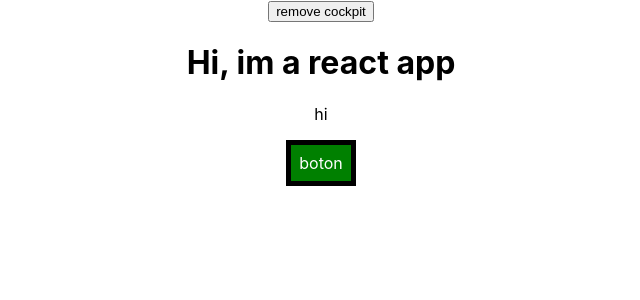
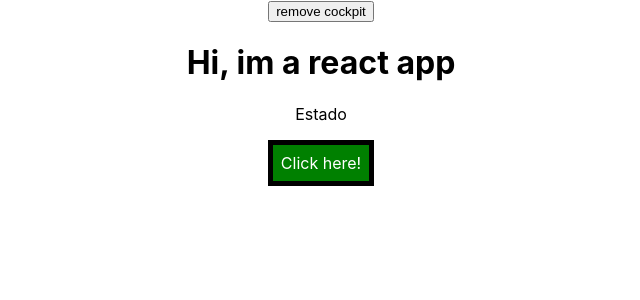
Before and after one commit to eduardobizz97/react-new-udemy, a React (Create React App) app: page / in a window 1280 px wide. Shown: the top 300 px of the page, without its empty margins (319-959 px from the left). Built offline with nearby package versions, Linux system fonts and the light colour scheme.

Commit message:
adding another high order components

```diff
--- a/src/components/Cockpit/Cockpit.js
+++ b/src/components/Cockpit/Cockpit.js
@@ -35,12 +35,12 @@ const Cockpit = props => {
     return (
         <div className={classes.Cockpit}>
             <h1>Hi, im a react app</h1>
-            <p className={assignedClasses.join(' ')}>hi</p>
+            <p className={assignedClasses.join(' ')}>Estado</p>
             <button
                 className={btnClass}
                 // alt={this.state.showPersons}
                 onClick={props.clicked}>
-                boton
+                Click here!
             </button>
         </div>
     );
--- a/src/components/Persons/Person/Person.js
+++ b/src/components/Persons/Person/Person.js
@@ -1,18 +1,26 @@
-import React from 'react';
+import React, { Component } from 'react';
+
+import Aux from '../../../hoc/Aux';
 
 import classes from './Person.module.css';
 
-
-const Person = (props) =>{
-
-
-    return (
-        <div className={classes.Person}>
-            <p onClick={props.click}>Hola {props.name}</p>
-            <p>{props.children}</p>
-            <input type="text" onChange={props.changed} value={props.name}/>
-        </div>
-    );
+class Person extends Component {
+    render() {
+        return (
+            <Aux>
+                <div className={classes.Person}>
+                    <p onClick={this.props.click}>
+                       Name: {this.props.name}
+                    </p>
+                    <p>{this.props.children}</p>
+                    <input
+                        type="text"
+                        onChange={this.props.changed}
+                        value={this.props.name} />
+                </div>
+            </Aux>
+        );
+    }
 }
 
 export default Person;
--- a/src/components/Persons/Persons.js
+++ b/src/components/Persons/Persons.js
@@ -11,8 +11,6 @@ class Persons extends Component {
         }else{
             return false;
         }
-
-        return true;
     }
 
     getSnapshotBeforeUpdate(prevProps, prevState) {
--- a/src/containers/App.js
+++ b/src/containers/App.js
@@ -11,7 +11,7 @@ class App extends Component {
     persons: [
       { id: 'as', name: "Eduardo", edad: 23 },
       { id: '1sad', name: "Vivi", edad: 20 },
-      { id: 'asd', name: "Vivi", edad: 20 },
+      { id: 'asd', name: "Maximilian", edad: 20 },
     ],
     showPersons: false,
     showCockpit: true
--- a/src/hoc/Aux.js
+++ b/src/hoc/Aux.js
@@ -1,11 +1,3 @@
-import React from 'react';
-
-const Aux = props => {
-    return (
-        <div>
-
-        </div>
-    )
-}
+const Aux = props => props.children;
 
 export default Aux
```
Also changed, not shown: src/hoc/WithClass.js (added, +11 -0 lines).
